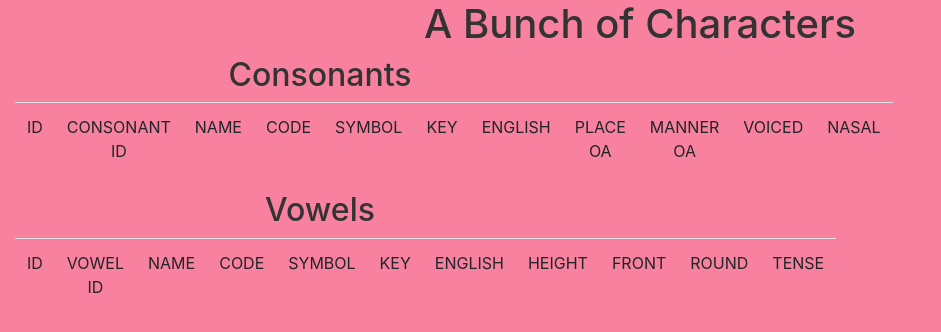
After one commit to konstantinfarrell/tori, a Django app: page /list in a window 1280 px wide. The commit adds this page. Shown: the top 332 px of the page, without its empty margins (0-941 px from the left). Run offline with Django 3.2, Linux system fonts and the light colour scheme; data that the repository does not hold is empty; some libraries are stand-ins or nearby versions.

Commit message:
Add list page for IPA

```diff
--- a/tori/ipa/views.py
+++ b/tori/ipa/views.py
@@ -1,10 +1,21 @@
 from django.shortcuts import render
-from .models import Character
+from .models import Character, Vowel, Consonant
 
 def ipa(request):
     characters = Character.objects.all()
     return render(request, 'ipa/ipa.html', {
         'characters': characters,
+    })
+
+def _list(request):
+    characters = Character.objects.all()
+    vowels = Vowel.objects.all()
+    consonants = Consonant.objects.all()
+
+    return render(request, 'ipa/list.html', {
+        'characters': characters,
+        'vowels': vowels,
+        'consonants': consonants,
     })
 
 def create(request):
--- a/tori/static/css/tori.css
+++ b/tori/static/css/tori.css
@@ -1,6 +1,10 @@
 body {
     color: #ddd;
     background-color: #F7819F;
+}
+
+#list {
+    color: #333;
 }
 
 #ipa-input {
--- /dev/null
+++ b/tori/templates/ipa/list.html
@@ -0,0 +1,76 @@
+{% extends "base.html" %}
+
+{% block title %}IPA List{% endblock %}
+
+{% block content %}
+<div id="list" class="text-center">
+    <h1>A Bunch of Characters</h1>
+    <div class="col-md-6">
+        <h2>Consonants</h2>
+        <table class="table table-hover">
+            <tr>
+                <td>ID</td>
+                <td>CONSONANT ID</td>
+                <td>NAME</td>
+                <td>CODE</td>
+                <td>SYMBOL</td>
+                <td>KEY</td>
+                <td>ENGLISH</td>
+                <td>PLACE OA</td>
+                <td>MANNER OA</td>
+                <td>VOICED</td>
+                <td>NASAL</td>
+            </tr>
+            {% for character in consonants %}
+                <tr>
+                    <td>{{ character.pk }}</td>
+                    <td>{{ character.consonant_id }}</td>
+                    <td>{{ character.name }}</td>
+                    <td>{{ character.code }}</td>
+                    <td>{{ character.code|safe }}</td>
+                    <td>{{ character.key_binding }}</td>
+                    <td>{{ character.english }}</td>
+                    <td>{{ character.place_OA }}</td>
+                    <td>{{ character.manner_OA }}</td>
+                    <td>{{ character.voiced }}</td>
+                    <td>{{ character.nasal }}</td>
+                </tr>
+            {% endfor %}
+        </table>
+    </div>
+    <div class="col-md-6">
+        <h2>Vowels</h2>
+        <table class="table table-hover">
+            <tr>
+                <td>ID</td>
+                <td>VOWEL ID</td>
+                <td>NAME</td>
+                <td>CODE</td>
+                <td>SYMBOL</td>
+                <td>KEY</td>
+                <td>ENGLISH</td>
+                <td>HEIGHT</td>
+                <td>FRONT</td>
+                <td>ROUND</td>
+                <td>TENSE</td>
+            </tr>
+            {% for character in vowels %}
+                <tr>
+                    <td>{{ character.pk }}</td>
+                    <td>{{ character.vowel_id }}</td>
+                    <td>{{ character.name }}</td>
+                    <td>{{ character.code }}</td>
+                    <td>{{ character.code|safe }}</td>
+                    <td>{{ character.key_binding }}</td>
+                    <td>{{ character.english }}</td>
+                    <td>{{ character.height }}</td>
+                    <td>{{ character.frontness }}</td>
+                    <td>{{ character.roundness }}</td>
+                    <td>{{ character.tense }}</td>
+                </tr>
+            {% endfor %}
+        </table>
+
+    </div>
+</div>
+{% endblock %}
--- a/tori/urls.py
+++ b/tori/urls.py
@@ -12,4 +12,5 @@ urlpatterns = patterns('',
     url(r'^admin/', include(admin.site.urls)),
 
     url(r'^$', ipa.ipa, name='ipa'),
+    url(r'^list$', ipa._list, name='ipa-list'),
 )
```
